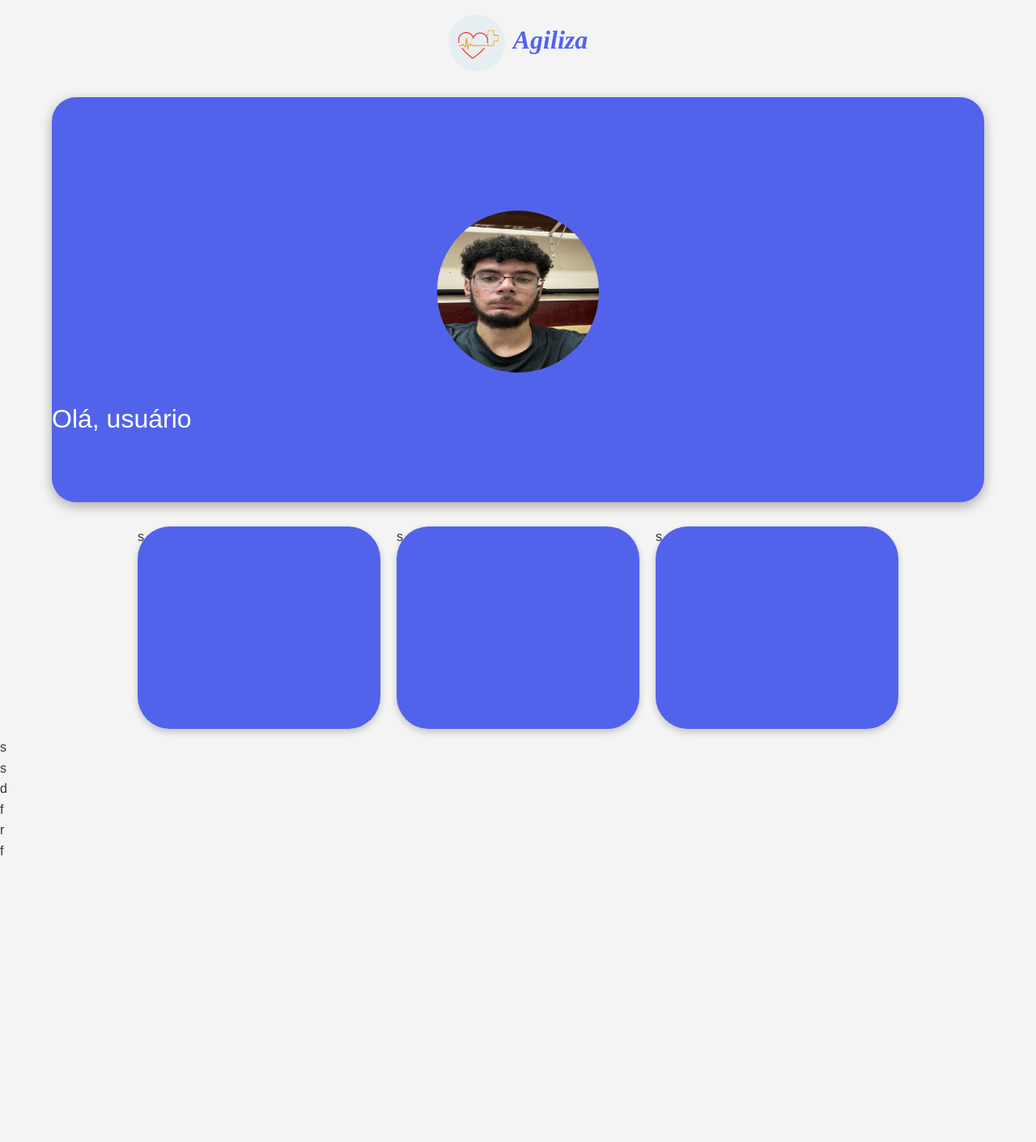
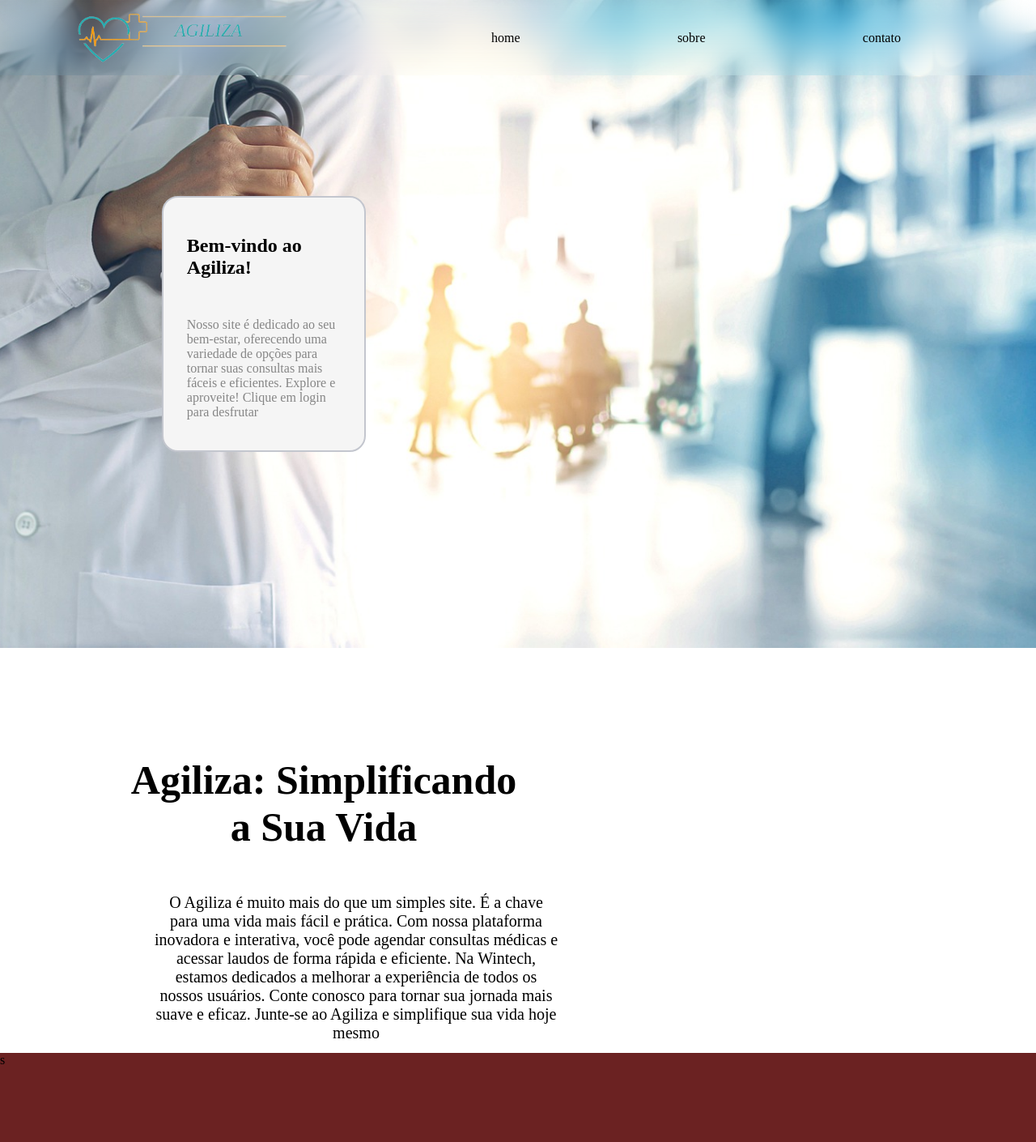
Before and after one commit to miguelssc/site-principal, a plain HTML site: page inicio.html in a window 1280 px wide. Shown: the whole page at 81% size. Before the commit the page ends 1064 px from the top, so only its background shows below. Drawn offline with Linux system fonts and the light colour scheme; a web font is replaced by a local one.

Commit message:
para o git

```diff
--- a/inicio.html
+++ b/inicio.html
@@ -1,38 +1,56 @@
 <!DOCTYPE html>
-<html lang="pt-BR">
+<html lang="pt-br">
 
 <head>
     <meta charset="UTF-8">
     <meta name="viewport" content="width=device-width, initial-scale=1.0">
-    <title>Fila virtual</title>
+    <title>fila virtual</title>
     <link rel="stylesheet" href="styleinicio.css">
 </head>
 
 <body>
+    <div class="navbar">
+        <div><img src="img/CORAÇAO_AZUL-removebg-preview.png" alt="" style="width: 300px; ;"></div>
+        <div id="icones">
+            <a id="home" href="#hobby">home</a>
+            <a id="sobre" href="#conteudo1">sobre</a>
+            <a id="contato" href="#conteudo2">contato</a>
+        </div>
+    </div>
     <div id="conteudo1">
-        <div id="logo">
-            <div id="logo2">
-                <img src="img/Image.png" alt=""
-                    style="width: 70px; border-radius: 50%; height: 70px; margin-top: 5px; ">
-                <h1 id="titulo">Agiliza</h1>
+        <div class="card">
+            <div class="card-details">
+                <p class="text-title">Bem-vindo ao Agiliza!</p>
+                <p class="text-body"> Nosso site é dedicado ao seu bem-estar, oferecendo uma variedade de opções para
+                    tornar suas consultas mais fáceis e eficientes. Explore e aproveite! Clique em login para desfrutar
+                </p>
+            </div>
+            <a href="index.html"><button class="card-button">Login</a></button>
+        </div>
+
+
+    </div>
+    <div id="conteudo2">
+        <div id="tudo">
+            <div id="titulo">
+                <h1>
+                    Agiliza: Simplificando a Sua Vida
+                </h1>
+            </div>
+            <div id="texto">
+                <p>
+                    O Agiliza é muito mais do que um simples site. É a chave para uma vida mais fácil e prática. Com
+                    nossa plataforma inovadora e interativa, você pode agendar consultas médicas e acessar laudos de
+                    forma rápida e eficiente.
+                    Na Wintech, estamos dedicados a melhorar a experiência de todos os nossos usuários. Conte conosco
+                    para tornar sua jornada mais suave e eficaz.
+                    Junte-se ao Agiliza e simplifique sua vida hoje mesmo
+                </p>
             </div>
         </div>
-        <div id="usuario">
-            <div id="ft"><img src="img/MicrosoftTeams-image.png" alt="" style="width: 200px; height: 200px; border-radius: 50%; display: flex; justify-content: center; margin-top: 140px;" ></div>
-            <div id="texto"><p>Olá, usuário</p></div>
-        </div>
-        <div id="funçao">
-            <div id="funçao1">s</div>
-            <div id="funçao2">s</div>
-            <div id="funçao3">s</div>
-        </div>
+
     </div>
-    <div id="conteudo2">s</div>
     <div id="conteudo3">s</div>
-    <div id="conteudo4">d</div>
-    <div id="conteudo5">f</div>
-    <div id="conteudo6">r</div>
-    <div id="conteudo7">f</div>
 </body>
 
 </html>
--- a/styleinicio.css
+++ b/styleinicio.css
@@ -1,99 +1,156 @@
-@import url('https://fonts.googleapis.com/css2?family=Tinos:ital,wght@0,400;0,700;1,400;1,700&display=swap');
-@import url('https://fonts.googleapis.com/css2?family=Tauri&display=swap');
 
-body {
+body{
     margin: 0;
-    font-family: 'Tauri', sans-serif;
-    background-color: #f4f4f4;
-    color: #333;
-    line-height: 1.6;
+    padding: 0;
+}
+.navbar{
+    overflow: hidden;
+    display: flex;
+    justify-content: space-around;
+    background-color:  #8a246466(0, 0, 0, 0.4);
+    backdrop-filter: saturate(180%) blur(20px);
+    position: fixed;
+    width: 100%;
+    margin: 0;
+    z-index: 2;
+}
+.navbar a{
+    float: left;
+    display: block;
+    color:black;
+    text-align: center;
+    padding: 14px 16px;
+    text-decoration: none;
+}
+.navbar a:hover{
+
+    color: black;
+}
+#icones{
+    display: flex;
+    justify-content: space-around;
+    width: 700px;
+    align-items: center;
+}
+#conteudo1{
+    height: 800px;
+background-image: url(img/doctor-6701410_1920.jpg);
+background-repeat: no-repeat;
+background-size: cover;
+background-position: center;
+display: flex;
+align-items: center;
+}
+.card {
+    margin-left: 200px;
+    width: 190px;
+    height: 254px;
+    border-radius: 20px;
+    background: #f5f5f5;
+    position: relative;
+    padding: 1.8rem;
+    border: 2px solid #c3c6ce;
+    transition: 0.5s ease-out;
+    overflow: visible;
+    z-index: 1;
    }
 
-/* Conteúdo principal */
-#conteudo1, #conteudo2, #conteudo3, #conteudo4, #conteudo5, #conteudo6, #conteudo7 {
-    transition: background-color 0.3s ease;
+   .card-details {
+    color: black;
+    height: 100%;
+    gap: .5em;
+    display: grid;
+    place-content: center;
    }
 
-/* Cabeçalho e logo */
-#logo {
-    width: 100%;
-    height: 100px;
+   .card-button {
+    transform: translate(-50%, 125%);
+    width: 60%;
+    border-radius: 1rem;
+    border: none;
+    background-color: #008bf8;
+    color: #fff;
+    font-size: 1rem;
+    padding: .5rem 1rem;
+    position: absolute;
+    left: 50%;
+    bottom: 0;
+    opacity: 0;
+    transition: 0.3s ease-out;
+    text-decoration: none;
+   }
+   a{
+    text-decoration: none;
+   }
+
+   .text-body {
+    color: rgb(134, 134, 134);
+   }
+
+   /*Text*/
+   .text-title {
+    font-size: 1.5em;
+    font-weight: bold;
+   }
+
+   /*Hover*/
+   .card:hover {
+    border-color: #008bf8;
+    box-shadow: 0 4px 18px 0 rgba(0, 0, 0, 0.25);
+   }
+
+   .card:hover .card-button {
+    transform: translate(-50%, 50%);
+    opacity: 1;
+   }
+#conteudo2{
+    height: 500px;
+}
+#titulo{
+    width: 500px;
     display: flex;
     justify-content: center;
-    align-items: center;
+    text-align: center;
+    padding-top: 100px;
+    padding-left: 150px;
 
 }
-
-#logo2 {
-    display: flex;
-    justify-content: space-around;
-    align-items: center;
+#texto{
+    width: 500px;
+    margin-left: 40px;
+    padding-left: 150px;
+    padding-bottom: 100px;
+    text-align: center;
+    font-size: 20px;
+}
+#conteudo3{
+    background-color: #6b2222;
+    height: 400px;
+}
+h1{
+    font-size: 50px;
 }
 
-#titulo {
-    font-family: 'Tinos', serif;
-    font-weight: 700;
-    font-style: italic;
-    margin-left: 10px;
-    color: #5263EB;
-}
 
-/* Estilização do usuário */
-#usuario {
-    margin: 20px auto;
-    height: 500px;
-    max-width: 90%;
-    border-radius: 30px;
-    background-color: #5263EB;
-    box-shadow: 0 5px 15px rgba(0,0,0,0.3);
-    transition: transform 0.3s ease;
-}
 
-#usuario:hover {
-    transform: translateY(-5px);
-}
 
-#ft {
-    display: flex;
-    justify-content: center;
-}
-
-#texto p {
-    font-size: 2em;
-    color: #fff;
-}
-
-/* Funções */
-#funçao {
-    display: flex;
-    justify-content: center; /* Centraliza os elementos horizontalmente */
-    flex-wrap: wrap;
-    margin-top: 20px;
-}
-
-#funçao1, #funçao2, #funçao3 {
-    width: 300px;
-    height: 250px;
-    border-radius: 40px;
-    background-color: #5263EB;
-    box-shadow: 0 4px 8px rgba(0,0,0,0.2);
-    transition: background-color 0.3s ease, transform 0.3s ease;
-    justify-content: space-between;
-    margin: 10px; /* Reduz a margem para diminuir a distância */
-}
-
-#funçao1:hover, #funçao2:hover, #funçao3:hover {
-    background-color: #6e7ff3;
-    transform: scale(1.05);
-}
-
-/* Media Queries */
 @media (max-width: 767px) {
-    #logo, #usuario, #funçao {
+    #icones {
         flex-direction: column;
     }
 
-    #usuario, #funçao div {
+    #icones div {
         width: auto;
         margin: 10px;
     }
+}
+@media (max-width: 767px) {
+    #texto2 {
+        flex-direction: column;
+    }
+
+    #texto2 div {
+        width: auto;
+        margin: 50px;
+    }
+}
--- a/stylelogin.css
+++ b/stylelogin.css
@@ -1,13 +1,156 @@
 body{
     display: flex;
-    justify-content: right;
-    margin: 0;
+    justify-content: center;
+    align-items: center;
+}
 
-}
-#box{
-    border: 2px solid;
-   width: 450px;
-   height: 650px;
-  margin-top: 200px;
-  margin-right: 100px;
-}
+
+.login {
+    margin-top: 170px;
+    width: 300px;
+    height: 500px;
+    background: #2c2c2c;
+    padding: 47px;
+    padding-bottom: 57px;
+    color: #fff;
+    border-radius: 17px;
+    padding-bottom: 50px;
+    font-size: 1.3em;
+    font-family: -apple-system, BlinkMacSystemFont, 'Segoe UI', Roboto, Oxygen, Ubuntu, Cantarell, 'Open Sans', 'Helvetica Neue', sans-serif;
+  }
+  #centralizar{
+    padding-top: 40px;
+
+  }
+
+  .login input[type="text"],
+  .login input[type="password"] {
+    opacity: 1;
+    display: flex;
+    justify-content: center;
+    border: none;
+    outline: none;
+    width: 200px;
+    padding: 13px 18px;
+    margin: 20px 0 0 0;
+    margin-top: 20px;
+    margin-left: 30px;
+    font-size: 0.8em;
+    border-radius: 100px;
+    background: #3c3c3c;
+    color: #fff;
+  }
+
+  .login input:focus {
+    animation: bounce 1s;
+    -webkit-appearance: none;
+  }
+
+  .login input[type=submit],
+  .login input[type=button],
+  .h1 {
+    border: 0;
+    outline: 0;
+    width: 100%;
+    padding: 13px;
+    margin: 40px 0 0 0;
+    border-radius: 500px;
+    font-weight: 600;
+    animation: bounce2 1.6s;
+  }
+
+  .h1 {
+    padding: 0;
+    display: flex;
+    justify-content: center;
+    top: -35px;
+    margin-bottom: -0px;
+    font-size: 1.3em;
+  }
+
+  .btn {
+    display: flex;
+    justify-content: center;
+    width: 150px !important;
+    margin-left: 76px !important;
+    margin-top: 50px !important;
+    background: linear-gradient(144deg, #af40ff, #5b42f3 50%, #00ddeb);
+    color: #fff;
+    padding: 16px !important;
+  }
+
+  .btn:hover {
+    background: linear-gradient(144deg, #1e1e1e , 20%,#1e1e1e 50%,#1e1e1e );
+    color: rgb(255, 255, 255);
+    padding: 16px !important;
+    cursor: pointer;
+    transition: all 0.4s ease;
+  }
+
+  .login input[type=text] {
+    animation: bounce 1s;
+    -webkit-appearance: none;
+  }
+
+  .login input[type=password] {
+    animation: bounce1 1.3s;
+  }
+
+  .ui {
+    font-weight: bolder;
+    background: -webkit-linear-gradient(#B563FF, #535EFC, #0EC8EE);
+    -webkit-background-clip: text;
+    -webkit-text-fill-color: transparent;
+    border-bottom: 4px solid transparent;
+    border-image: linear-gradient(0.25turn, #535EFC, #0EC8EE, #0EC8EE);
+    border-image-slice: 1;
+    display: inline;
+  }
+  #cadastro{
+    display: flex;
+    justify-content: center;
+  }
+  a{
+    display: flex;
+    align-items: center;
+    color: white;
+    font-size: 16px;
+    padding-top: 40px;
+    animation: bounce 1s;
+  }
+
+  @media only screen and (max-width: 600px) {
+    .login {
+      width: 70%;
+      padding: 3em;
+    }
+  }
+
+  @keyframes bounce {
+    0% {
+      transform: translateY(-250px);
+      opacity: 0;
+    }
+  }
+
+  @keyframes bounce1 {
+    0% {
+      opacity: 0;
+    }
+
+    40% {
+      transform: translateY(-100px);
+      opacity: 0;
+    }
+  }
+
+  @keyframes bounce2 {
+    0% {
+      opacity: 0;
+    }
+
+    70% {
+      transform: translateY(-20px);
+      opacity: 0;
+    }
+  }
```
Also changed, not shown: index.html (+15 -4 lines), img/CORAÇAO AZUL.png (added), img/CORAÇAO_AZUL-removebg-preview.png (added), img/Image (1).png (added), img/MicrosoftTeams-image (1).png (added), img/O que você deseja  AZUL.png (added), img/O que você deseja.png (added), img/doctor-6701410_1920.jpg (added), img/emergencia.png (added), img/icone2.png (added), img/icone3.png (added), img/icone4.png (added). Lines whose indentation alone changed are shown as unchanged.
